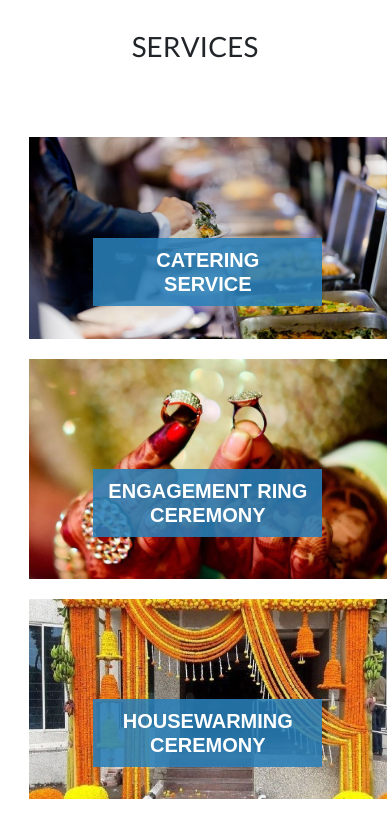
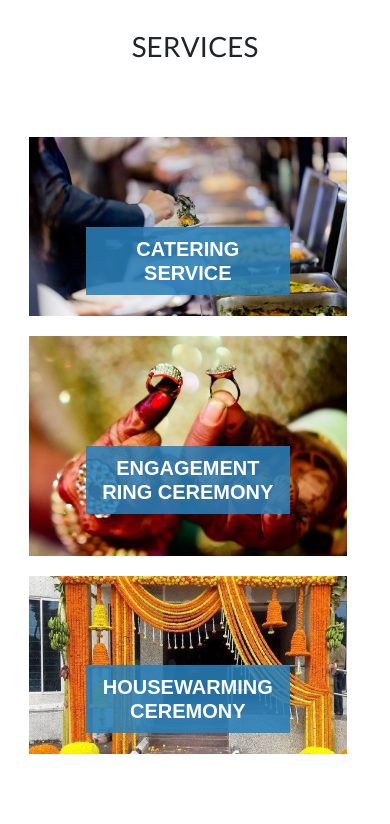
Before and after one commit to vardhanreddy27/Dazzlingevents, a React (Create React App) app: page / in a window 390 px wide. Shown: the part 1820-2644 px from the top of the page. Built offline with nearby package versions, Linux system fonts and the light colour scheme.

Commit message:
pushing mobile c

```diff
--- a/src/index.css
+++ b/src/index.css
@@ -402,6 +402,7 @@ left:0%;}
     text-align: center;
   }  .spb{
     flex: auto;
+    margin-right: 2.5rem;
   }
   .row {
      --bs-gutter-x: 0rem;} .container1 {
```
